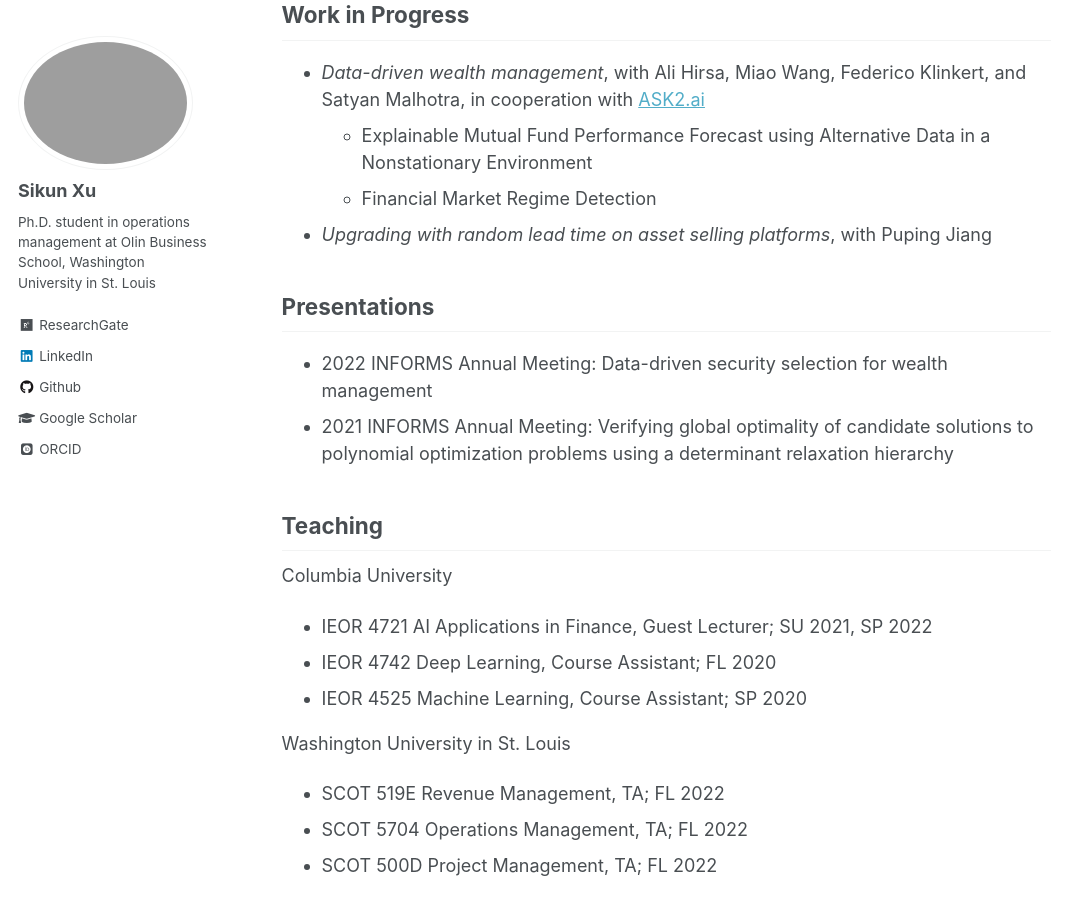
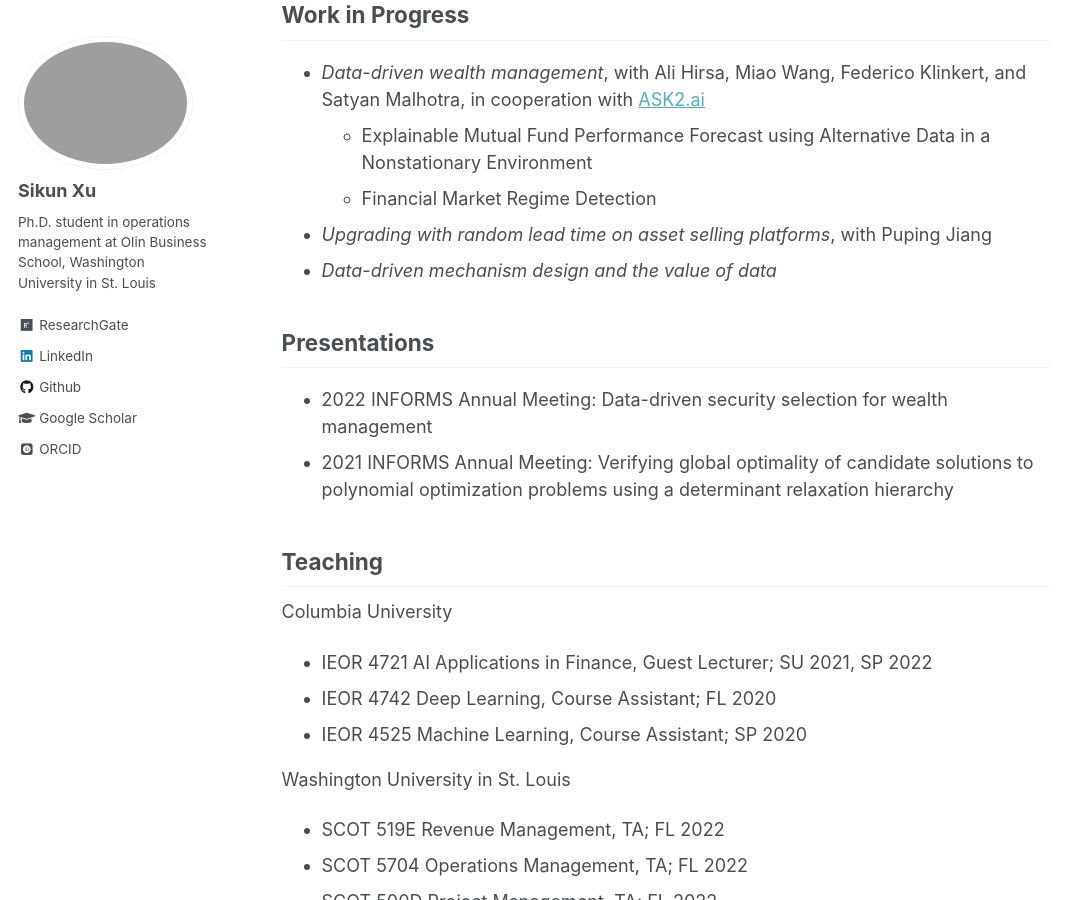
Before and after one commit to iamsikun/iamsikun.github.io, a Jekyll site: the page built from _pages/about.md, in a window 1280 px wide and 900 px high, scrolled down 1132 px. Shown: the whole window, without its empty margins (0-1078 px from the left). Built offline with Jekyll 4.4.1, drawn with Linux system fonts in a browser that asks for light colours; some web fonts are replaced.

Commit message:
Added experience

```diff
--- a/_pages/about.md
+++ b/_pages/about.md
@@ -35,6 +35,7 @@ I am a Ph.D. student in [Supply Chain, Operations, and Technology](https://olin.
   * Explainable Mutual Fund Performance Forecast using Alternative Data in a Nonstationary Environment
   * Financial Market Regime Detection
 * *Upgrading with random lead time on asset selling platforms*, with Puping Jiang
+* *Data-driven mechanism design and the value of data*
 
 ## Presentations
 * 2022 INFORMS Annual Meeting: Data-driven security selection for wealth management
```
